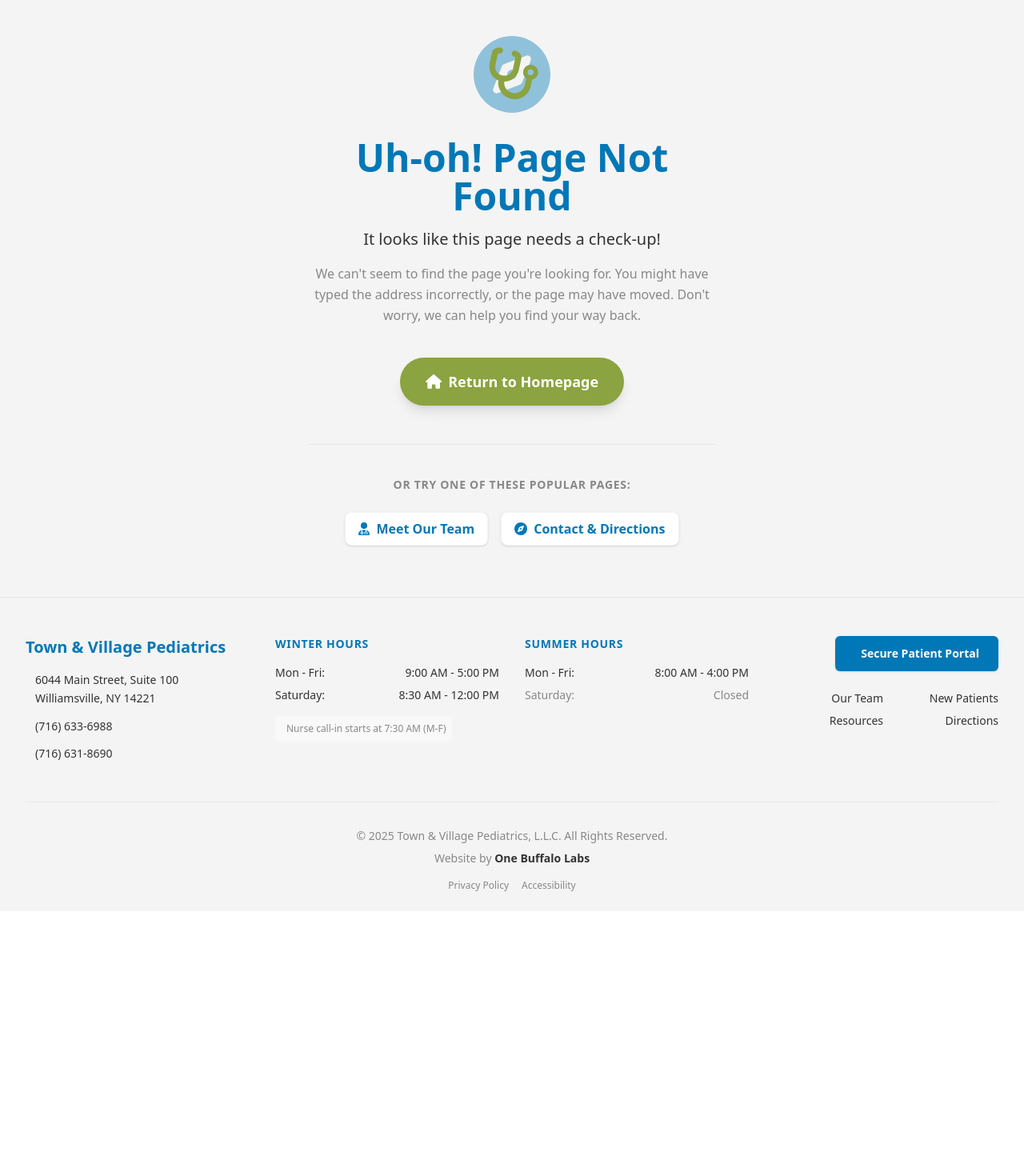
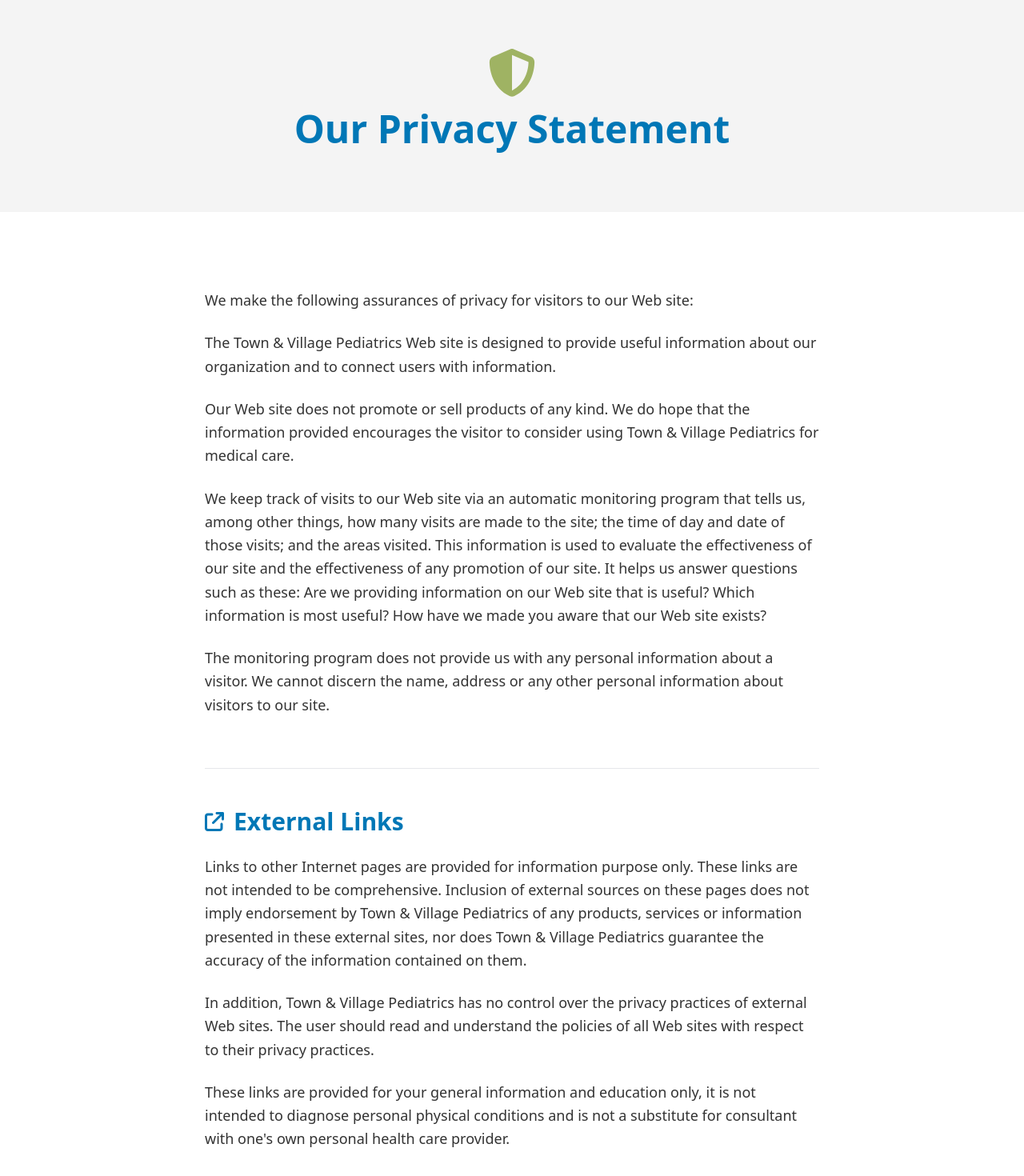
Before and after one commit to OneBuffaloLabsClients/townandvillagepediatrics.com, a Next.js app: page /privacy-statement in a window 1280 px wide. Before the commit this address had no page. Shown: the part 100-1570 px from the top of the page at 80% size. Before the commit the page ends 1239 px from the top, so only its background shows below. Built offline with nearby package versions, Linux system fonts and the light colour scheme.

Commit message:
created privacy-statement page

```diff
--- /dev/null
+++ b/src/app/privacy-statement/page.tsx
@@ -0,0 +1,115 @@
+import React from 'react';
+import type { Metadata } from 'next';
+import { FontAwesomeIcon } from '@fortawesome/react-fontawesome';
+import { faShieldHalved, faArrowUpRightFromSquare } from '@fortawesome/free-solid-svg-icons';
+
+// SEO Metadata for the Privacy Statement page
+export const metadata: Metadata = {
+  title: 'Privacy Statement | Town and Village Pediatrics',
+  description:
+    'Learn about the privacy assurances and policies for the Town & Village Pediatrics website.',
+  robots: {
+    index: true,
+    follow: true,
+  },
+};
+
+const PrivacyStatementPage = () => {
+  return (
+    <div className="flex flex-col min-h-screen">
+      {/* --- Page Header Section --- */}
+      <section
+        className="bg-[var(--color-background-alt)] py-16 md:py-20"
+        aria-labelledby="privacy-heading">
+        <div className="container mx-auto px-4 sm:px-6 lg:px-8 text-center max-w-4xl">
+          {/* Decorative Icon */}
+          <FontAwesomeIcon
+            icon={faShieldHalved}
+            className="mb-4 text-6xl text-[var(--color-primary-action)] opacity-80"
+            aria-hidden="true"
+          />
+          <h1
+            id="privacy-heading"
+            className="text-4xl md:text-5xl font-extrabold text-[var(--color-secondary-accent)]">
+            Our Privacy Statement
+          </h1>
+        </div>
+      </section>
+
+      {/* --- Main Content Section --- */}
+      <section className="py-16 md:py-24 bg-[var(--color-background-primary)]">
+        <div className="container mx-auto px-4 sm:px-6 lg:px-8">
+          {/* Constrain text width for readability */}
+          <div className="max-w-3xl mx-auto">
+            {/* Main Privacy Policy Content */}
+            <div
+              className="space-y-6 text-lg text-[var(--color-text-primary)] leading-relaxed"
+              aria-labelledby="privacy-heading">
+              <p>We make the following assurances of privacy for visitors to our Web site:</p>
+              <p>
+                The Town & Village Pediatrics Web site is designed to provide useful information
+                about our organization and to connect users with information.
+              </p>
+              <p>
+                Our Web site does not promote or sell products of any kind. We do hope that the
+                information provided encourages the visitor to consider using Town & Village
+                Pediatrics for medical care.
+              </p>
+              <p>
+                We keep track of visits to our Web site via an automatic monitoring program that
+                tells us, among other things, how many visits are made to the site; the time of day
+                and date of those visits; and the areas visited. This information is used to
+                evaluate the effectiveness of our site and the effectiveness of any promotion of our
+                site. It helps us answer questions such as these: Are we providing information on
+                our Web site that is useful? Which information is most useful? How have we made you
+                aware that our Web site exists?
+              </p>
+              <p>
+                The monitoring program does not provide us with any personal information about a
+                visitor. We cannot discern the name, address or any other personal information about
+                visitors to our site.
+              </p>
+            </div>
+
+            {/* External Links Section */}
+            <div
+              className="mt-16 pt-12 border-t border-gray-200"
+              aria-labelledby="external-links-heading">
+              <h2
+                id="external-links-heading"
+                className="text-3xl font-bold text-[var(--color-secondary-accent)] mb-6 flex items-center">
+                <FontAwesomeIcon
+                  icon={faArrowUpRightFromSquare}
+                  className="mr-3 text-2xl"
+                  aria-hidden="true"
+                />
+                External Links
+              </h2>
+              <div className="space-y-6 text-lg text-[var(--color-text-primary)] leading-relaxed">
+                <p>
+                  Links to other Internet pages are provided for information purpose only. These
+                  links are not intended to be comprehensive. Inclusion of external sources on these
+                  pages does not imply endorsement by Town & Village Pediatrics of any products,
+                  services or information presented in these external sites, nor does Town & Village
+                  Pediatrics guarantee the accuracy of the information contained on them.
+                </p>
+                <p>
+                  In addition, Town & Village Pediatrics has no control over the privacy practices
+                  of external Web sites. The user should read and understand the policies of all Web
+                  sites with respect to their privacy practices.
+                </p>
+                <p>
+                  These links are provided for your general information and education only, it is
+                  not intended to diagnose personal physical conditions and is not a substitute for
+                  consultant with one&apos;s own personal health care provider.
+                </p>
+              </div>
+            </div>
+          </div>
+        </div>
+      </section>
+    </div>
+  );
+};
+
+export default PrivacyStatementPage;
--- a/src/components/ClientRedirect.tsx
+++ b/src/components/ClientRedirect.tsx
@@ -14,7 +14,8 @@ const redirects: Record<string, string> = {
   '/location.php': '/contact',
   '/about.php': '/physicians',
   '/parents-corner.php': '/parents-corner',
-  'new-patients.php': '/new-patients',
+  '/new-patients.php': '/new-patients',
+  '/privacy-statement.php': '/privacy-statement',
 };
 
 export default function ClientRedirect({ children }: { children: React.ReactNode }) {
--- a/src/components/Footer.tsx
+++ b/src/components/Footer.tsx
@@ -131,9 +131,9 @@ const Footer = () => {
           </p>
           <div className="mt-4 flex justify-center space-x-4 text-xs">
             <Link
-              href="/privacy"
+              href="/privacy-statement"
               className="hover:text-[var(--color-text-primary)] transition-colors">
-              Privacy Policy
+              Privacy Statement
             </Link>
             <Link
               href="/accessibility"
```
